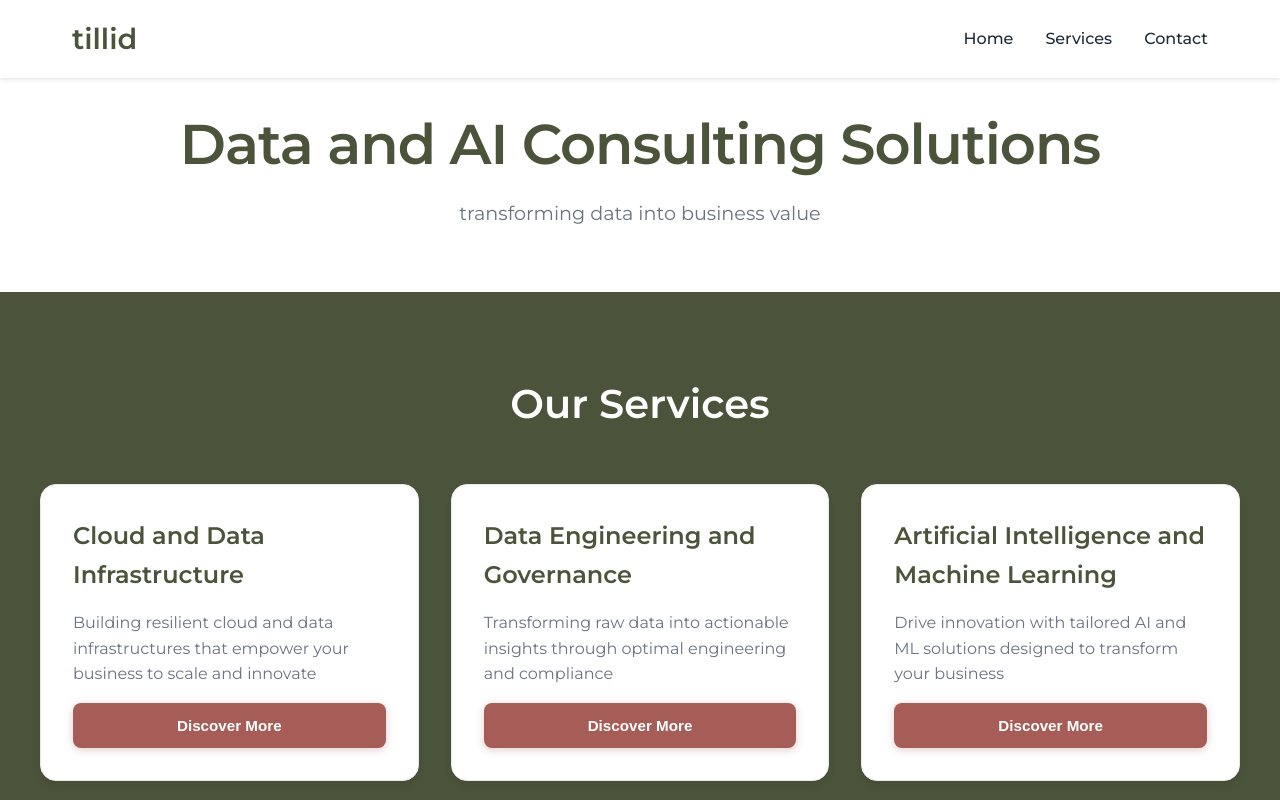
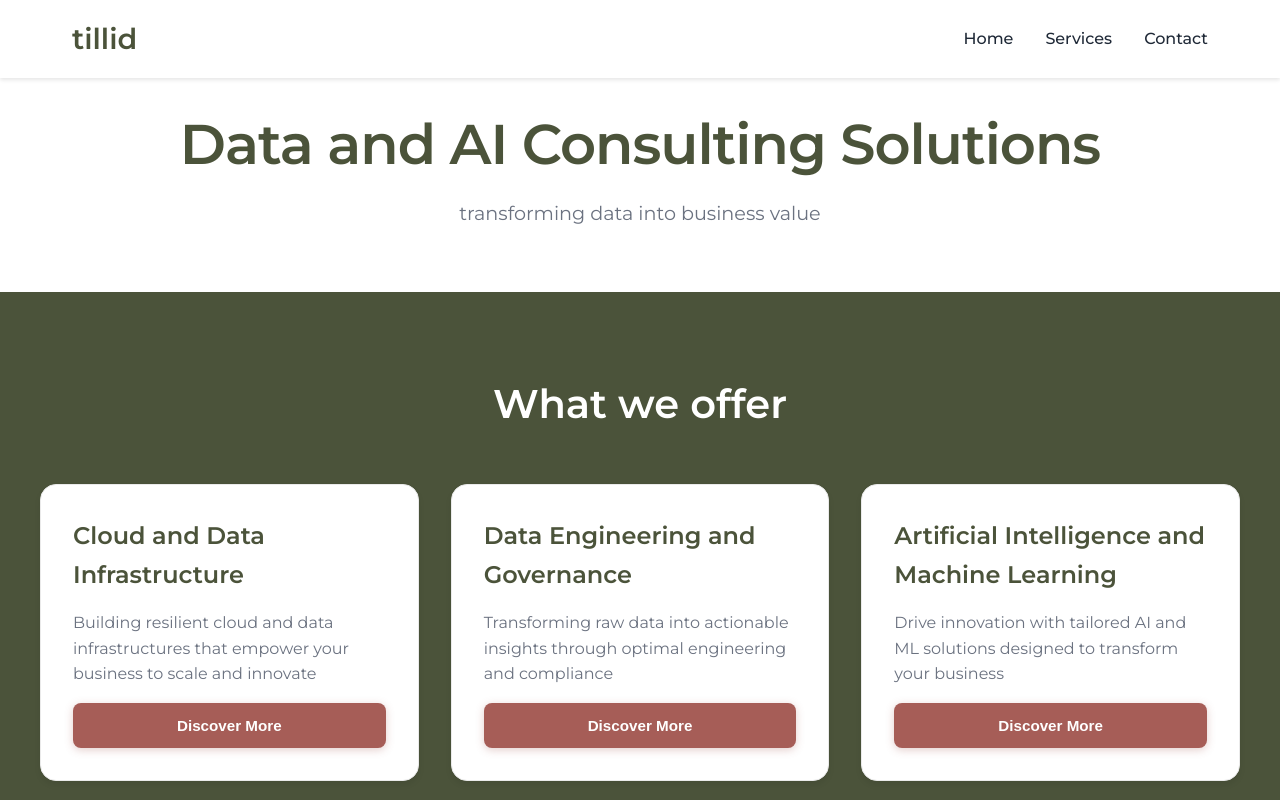
Before and after one commit to tillid-tech/tillid-website, a website: page index.html in a window 1280 px wide. Shown: the top 800 px of the page. Drawn offline with Linux system fonts and the light colour scheme.

Commit message:
dev-001 change service title

```diff
--- a/index.html
+++ b/index.html
@@ -33,7 +33,7 @@
         </section>
 
         <section id="services" class="services">
-            <h2>Our Services</h2>
+            <h2>What we offer</h2>
             <div class="services-container">
                 <div class="service-card">
                     <h3>Cloud and Data Infrastructure</h3>
```
